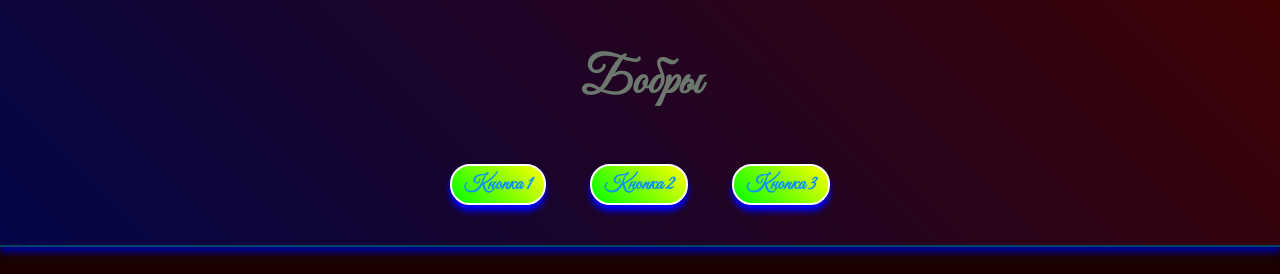
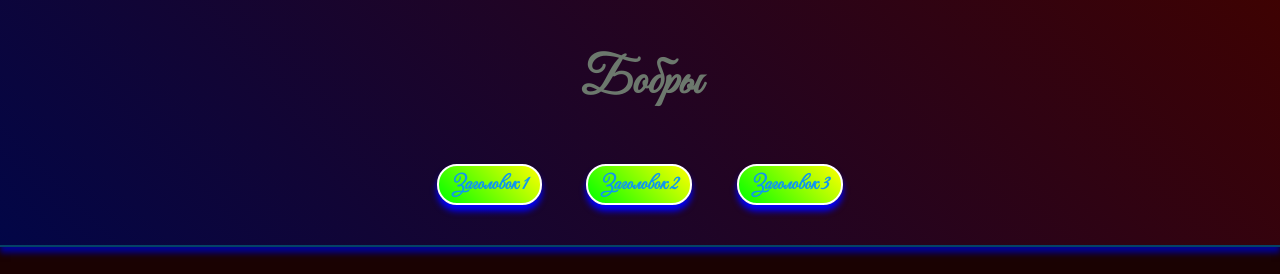
Before and after one commit to bober-creator/bobry, a plain HTML site: page index.html in a window 1280 px wide. Shown: the top 274 px of the page. Drawn offline with Linux system fonts and the light colour scheme.

Commit message:
Update index.html

```diff
--- a/index.html
+++ b/index.html
@@ -13,9 +13,9 @@
                 Бобры
             </h1>
             <nav>
-                <a class="button" href="#section-1">Кнопка 1</a>
-                <a class="button" href="#section-2">Кнопка 2</a>
-                <a class="button" href="#section-3">Кнопка 3</a>
+                <a class="button" href="#section-1">Заголовок 1</a>
+                <a class="button" href="#section-2">Заголовок 2</a>
+                <a class="button" href="#section-3">Заголовок 3</a>
             </nav>
         </header>
 
```
